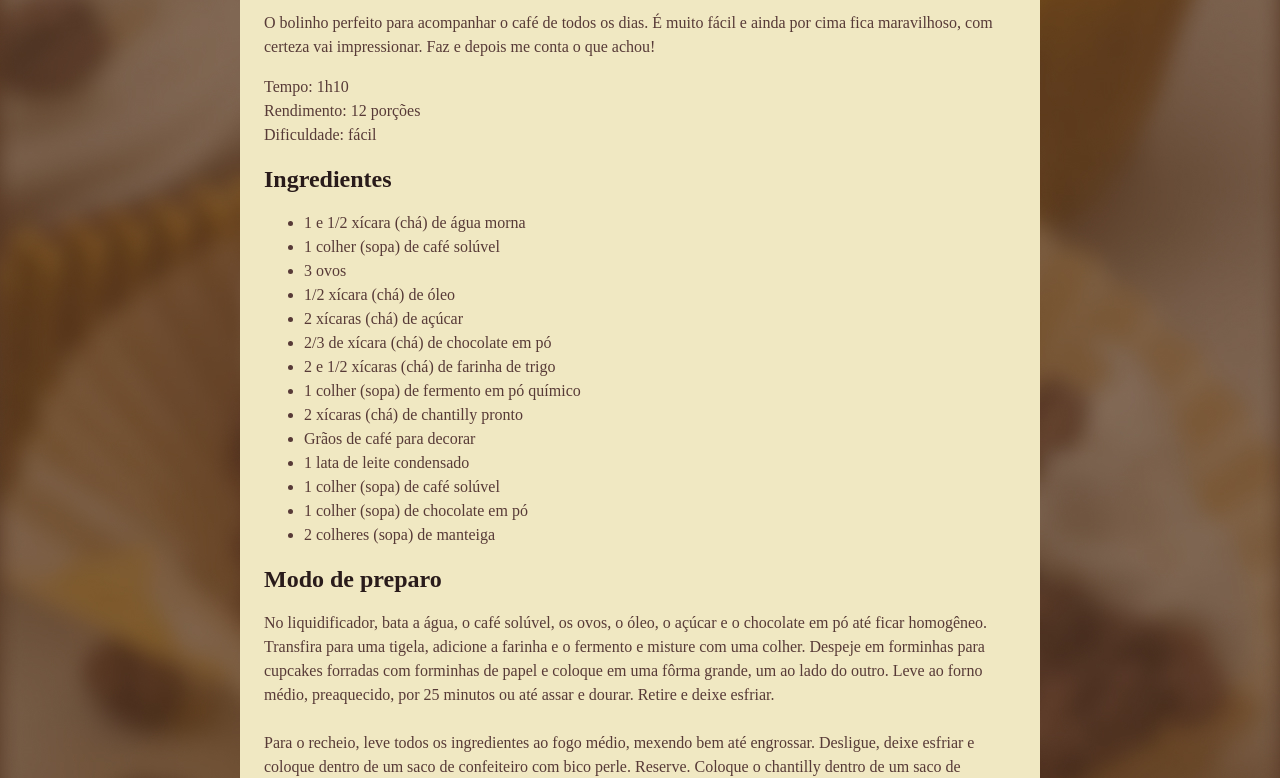
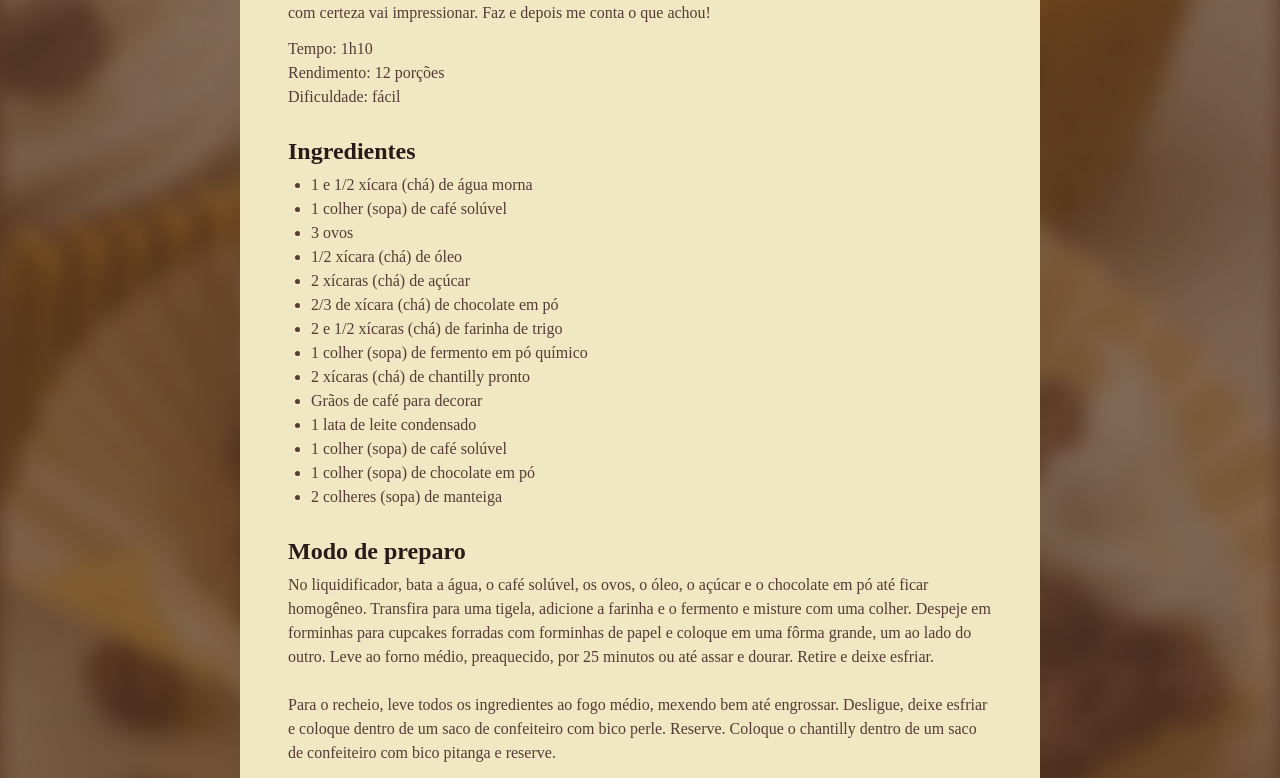
Before and after one commit to AndreRamos-DEVjunior2024/fuzzy-guacamole, a plain HTML site: page index.html in a window 1280 px wide. Shown: the part 590-1368 px from the top of the page. Drawn offline with Linux system fonts and the light colour scheme; a web font is replaced by a local one.

Commit message:
personalizando espaços e img

```diff
--- a/style.css
+++ b/style.css
@@ -1,3 +1,7 @@
+*{
+    margin: 0;
+    padding: 0;
+}
 :root{
     font-family: "Alice", serif;
     line-height: 150%;
@@ -16,9 +20,23 @@ body{
     margin: 48px auto;
     border-radius: 24px;
 }
+section + section {
+    margin-top: 24px;
+}
+#about p + p{
+    margin-top: 12px;
+}
+ul{
+    margin-left: 23px;
+}
 
 img{
     border-radius: 16px;
+    border: solid 2px #573A37;
+    box-shadow: 2px 2px 2px 1px #573a3780
+}
+main{
+    padding: 24px;
 }
 h1{
     line-height: 140%;
@@ -26,7 +44,9 @@ h1{
 }
 h2{
     font-size: 24px;
+    line-height: 150%;
 }
 h1, h2 {
     color: #291B1A;
+    margin-bottom: 4px;
 }
```
